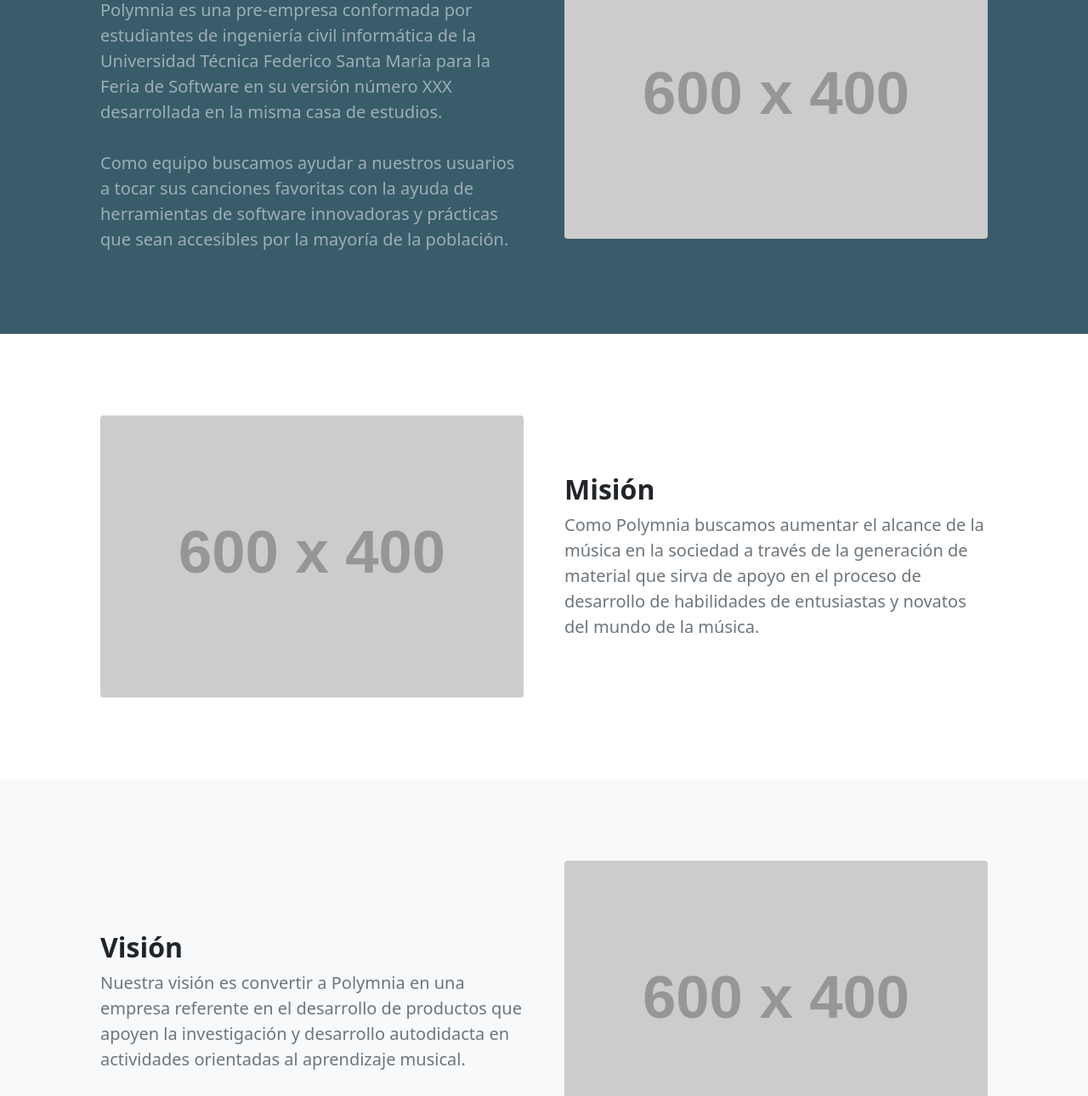
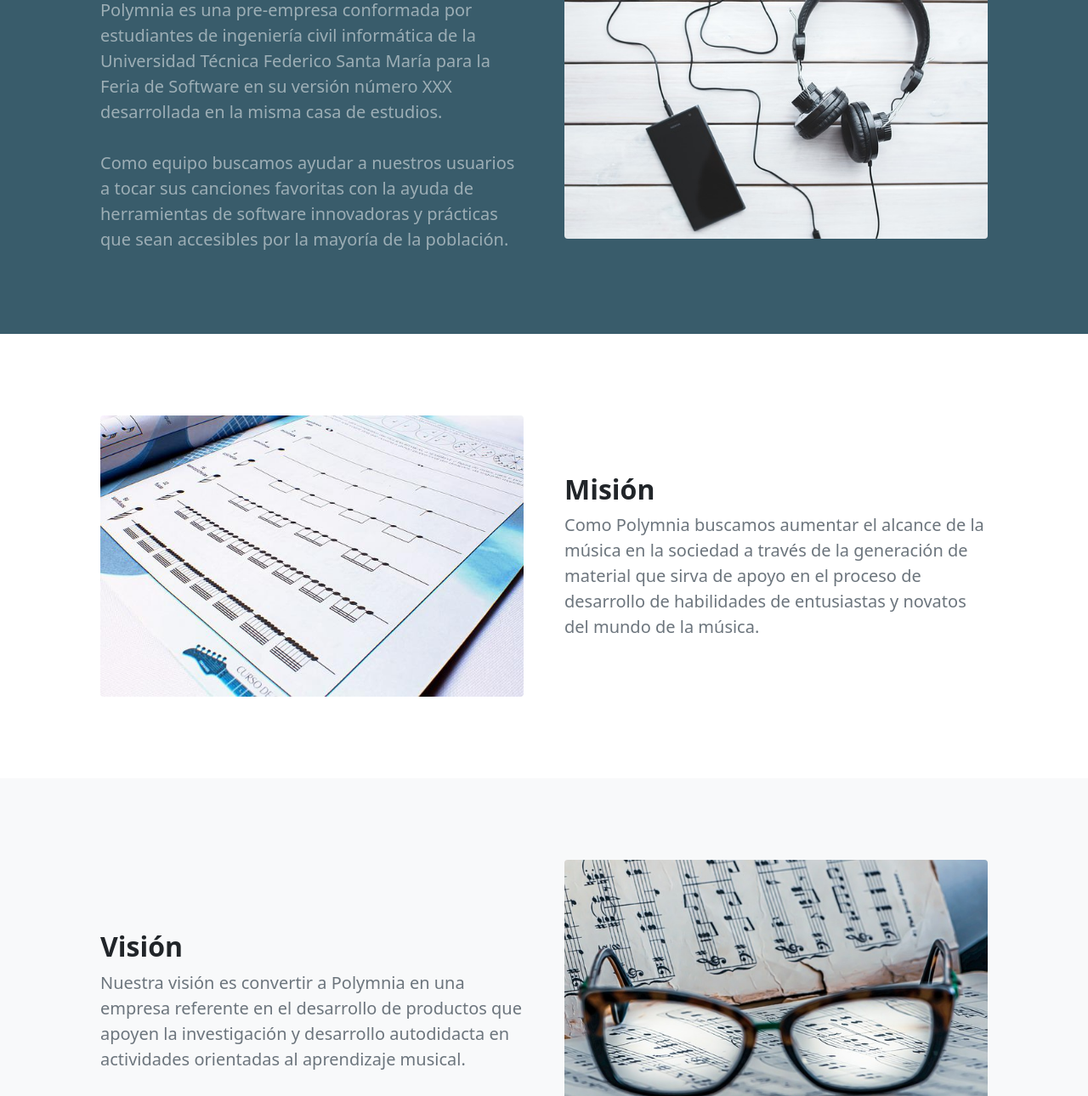
Before and after one commit to MrAnacletus/Polymnia-web, a website: page about.html in a window 1280 px wide. Shown: the part 219-1509 px from the top of the page at 85% size. Drawn offline with nearby package versions, Linux system fonts and the light colour scheme; placeholder pictures from the web are drawn by us.

Commit message:
modified:   about.html 	modified:   aboutproject.html 	new file:   assets/misionmusica.jpg 	new file:   assets/misionmusica.jpg:Zone.Identifier 	new file:   assets/music-gacbe9fc15_640.jpg:Zone.Identifier 	new file:   assets/quienessomosmusica.jpg 	new file:   assets/quienessomosmusica.jpg:Zone.Identifier 	new file:   assets/visionmusica.jpg

```diff
--- a/about.html
+++ b/about.html
@@ -7,7 +7,7 @@
         <meta name="author" content="" />
         <title>Partitas - Generador de partituras</title>
         <!-- Favicon-->
-        <link rel="icon" type="image/x-icon" href="assets/favicon.ico" />
+        <link rel="icon" type="image/x-icon" href="./assets/chikito.png" />
         <!-- Bootstrap icons-->
         <link href="https://cdn.jsdelivr.net/npm/bootstrap-icons@1.5.0/font/bootstrap-icons.css" rel="stylesheet" />
         <!-- Core theme CSS (includes Bootstrap)-->
@@ -66,7 +66,7 @@
                             </div>
                         </div>
                         <div class="col-lg-6">
-                            <img class="img-fluid rounded mb-5 mb-lg-0" src="https://dummyimage.com/600x400/343a40/6c757d" alt="..." /></div>
+                            <img class="img-fluid rounded mb-5 mb-lg-0" src="./assets/quienessomosmusica.jpg" alt="..." /></div>
                         </div>
                     </div>
                 </div>
@@ -75,7 +75,7 @@
             <section class="py-5" id="scroll-target">
                 <div class="container px-5 my-5">
                     <div class="row gx-5 align-items-center">
-                        <div class="col-lg-6"><img class="img-fluid rounded mb-5 mb-lg-0" src="https://dummyimage.com/600x400/343a40/6c757d" alt="..." /></div>
+                        <div class="col-lg-6"><img class="img-fluid rounded mb-5 mb-lg-0" src="./assets/misionmusica.jpg" alt="..." /></div>
                         <div class="col-lg-6">
                             <h2 class="fw-bolder">Misión</h2>
                             <p class="lead fw-normal text-muted mb-0">
@@ -90,7 +90,7 @@
             <section class="py-5 bg-light">
                 <div class="container px-5 my-5">
                     <div class="row gx-5 align-items-center">
-                        <div class="col-lg-6 order-first order-lg-last"><img class="img-fluid rounded mb-5 mb-lg-0" src="https://dummyimage.com/600x400/343a40/6c757d" alt="..." /></div>
+                        <div class="col-lg-6 order-first order-lg-last"><img class="img-fluid rounded mb-5 mb-lg-0" src="./assets/visionmusica.jpg" alt="..." /></div>
                         <div class="col-lg-6">
                             <h2 class="fw-bolder">Visión</h2>
                             <p class="lead fw-normal text-muted mb-0">
```
Also changed, not shown: aboutproject.html (+1 -1 lines), assets/misionmusica.jpg (added), assets/quienessomosmusica.jpg (added), assets/visionmusica.jpg (added), 3 other files.
